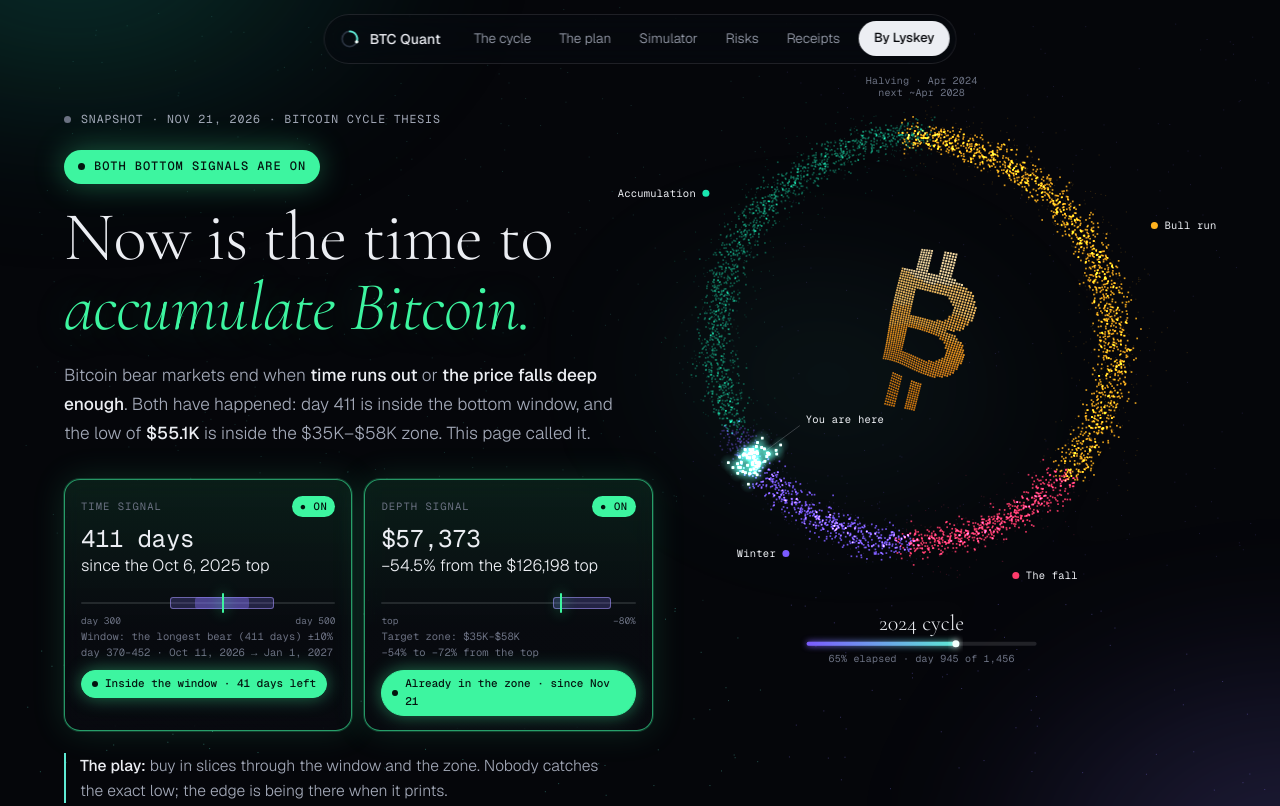
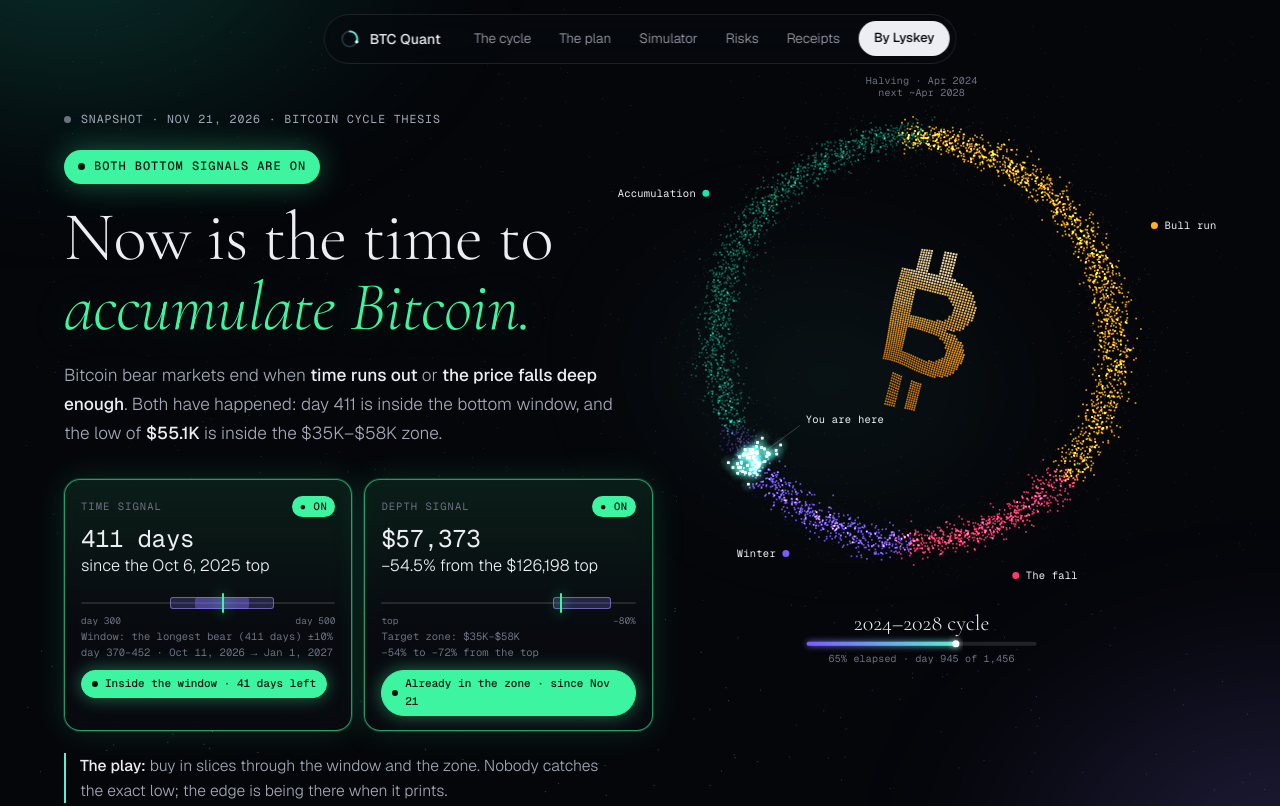
Before and after one commit to Lyskey1/BTC-thesis, a plain HTML site: page index.html in a window 1280 px wide. Shown: the top 806 px of the page. Drawn offline with nearby package versions, Linux system fonts and the light colour scheme; no server answers; animation ran at ten frames a second.

Commit message:
Label the ring '2024–2028 cycle'; drop 'This page called it'
Co-Authored-By: Claude Opus 5.5 <noreply@anthropic.com>

```diff
--- a/index.html
+++ b/index.html
@@ -678,9 +678,9 @@ function paint(){
   $('#heroTitle').innerHTML=h;
   $('#heroGo').hidden=!both;
   const gap=(PRICE/ZONE[1]-1)*100;
-  lede=both?('Bitcoin bear markets end when <b>time runs out</b> or <b>the price falls deep enough</b>. Both have happened: day '+n.d+' is inside the bottom window, and the low of <b>'+kusd(LOW.p)+'</b> is inside the $35K–$58K zone. This page called it.'):'Bitcoin bear markets end on one of two signals: <b>time runs out</b>, or <b>the price falls deep enough</b>. '
+  lede=both?('Bitcoin bear markets end when <b>time runs out</b> or <b>the price falls deep enough</b>. Both have happened: day '+n.d+' is inside the bottom window, and the low of <b>'+kusd(LOW.p)+'</b> is inside the $35K–$58K zone.'):'Bitcoin bear markets end on one of two signals: <b>time runs out</b>, or <b>the price falls deep enough</b>. '
     +(timeState==='open'?'Time: we are on day '+n.d+', inside the bottom window. ':timeState==='past'?'Time: day '+n.d+', past the window. ':'Time: day '+n.d+', the window opens on day 370. ')
-    +(inZone?'Depth: the low so far, '+kusd(LOW.p)+', is already inside the $35K–$58K zone. This page called it.':'Depth: the low so far is '+kusd(LOW.p)+', just above the $35K–$58K zone.');
+    +(inZone?'Depth: the low so far, '+kusd(LOW.p)+', is already inside the $35K–$58K zone.':'Depth: the low so far is '+kusd(LOW.p)+', just above the $35K–$58K zone.');
   $('#heroLede').innerHTML=lede;
   $('#heroEyebrow').textContent=(LIVE?'Live · ':'Snapshot · ')+fD.format(LIVE?TODAY:lastT())+' · Bitcoin cycle thesis';
   $('#liveDot').classList.toggle('off',!LIVE);
@@ -898,7 +898,7 @@ function buildMarks(){
       s+=T(tx2+(an==='end'?-6:6),ty2-3,'You are here','lbl',an); }
     /* cycle progress under the ring */
     { const pct_=Math.round(g.fT*100), bw=m?170:230, y1=g.cy+g.R*(m?1.2:1.36), bx=g.cx-bw/2;
-      s+=T(g.cx,y1,'2024 cycle','big','middle');
+      s+=T(g.cx,y1,'2024–2028 cycle','big','middle');
       s+=`<rect x="${bx.toFixed(1)}" y="${(y1+12).toFixed(1)}" width="${bw}" height="4" rx="2" fill="rgba(236,238,243,.12)"/>`;
       s+=`<rect x="${bx.toFixed(1)}" y="${(y1+12).toFixed(1)}" width="${(bw*g.fT).toFixed(1)}" height="4" rx="2" fill="url(#pgrad)" filter="url(#pglow)"/>`;
       s+=`<circle cx="${(bx+bw*g.fT).toFixed(1)}" cy="${(y1+14).toFixed(1)}" r="3.5" fill="#F2FFFB" filter="url(#pglow)"/>`;
```
